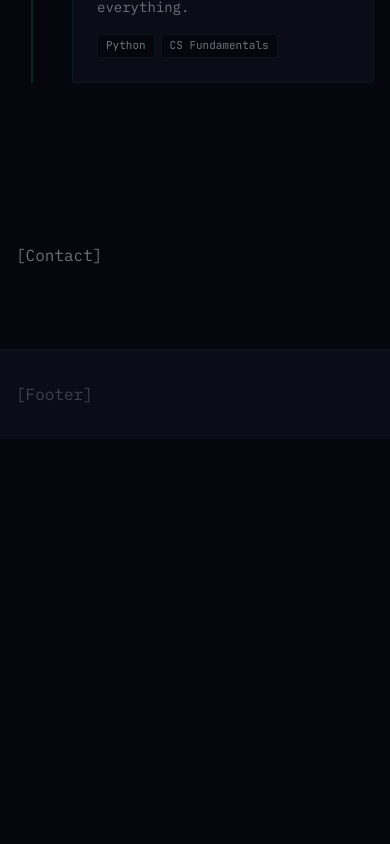
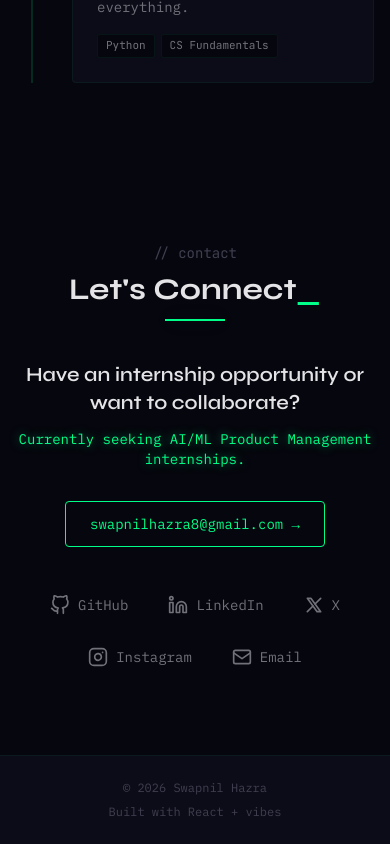
Before and after one commit to Swapnil-bo/Portfolio, a React (Vite) app: page / in a window 390 px wide. Shown: the part 8450-9294 px from the top of the page. Before the commit the page ends 8889 px from the top, so only its background shows below. Built offline with nearby package versions, Linux system fonts and the light colour scheme.

Commit message:
feat: contact and footer

```diff
--- a/src/components/Contact.jsx
+++ b/src/components/Contact.jsx
@@ -1,7 +1,186 @@
+import { useState } from 'react'
+import { motion } from 'framer-motion'
+
+const socials = [
+  {
+    label: 'GitHub',
+    href: 'https://github.com/Swapnil-bo',
+    icon: (
+      <svg width="20" height="20" viewBox="0 0 24 24" fill="none" stroke="currentColor" strokeWidth="2" strokeLinecap="round" strokeLinejoin="round">
+        <path d="M9 19c-5 1.5-5-2.5-7-3m14 6v-3.87a3.37 3.37 0 0 0-.94-2.61c3.14-.35 6.44-1.54 6.44-7A5.44 5.44 0 0 0 20 4.77 5.07 5.07 0 0 0 19.91 1S18.73.65 16 2.48a13.38 13.38 0 0 0-7 0C6.27.65 5.09 1 5.09 1A5.07 5.07 0 0 0 5 4.77a5.44 5.44 0 0 0-1.5 3.78c0 5.42 3.3 6.61 6.44 7A3.37 3.37 0 0 0 9 18.13V22" />
+      </svg>
+    ),
+  },
+  {
+    label: 'LinkedIn',
+    href: 'https://www.linkedin.com/in/swapnil-hazra-4831322b7/',
+    icon: (
+      <svg width="20" height="20" viewBox="0 0 24 24" fill="none" stroke="currentColor" strokeWidth="2" strokeLinecap="round" strokeLinejoin="round">
+        <path d="M16 8a6 6 0 0 1 6 6v7h-4v-7a2 2 0 0 0-2-2 2 2 0 0 0-2 2v7h-4v-7a6 6 0 0 1 6-6z" />
+        <rect x="2" y="9" width="4" height="12" />
+        <circle cx="4" cy="4" r="2" />
+      </svg>
+    ),
+  },
+  {
+    label: 'X',
+    href: 'https://x.com/SwapnilHazra4',
+    icon: (
+      <svg width="20" height="20" viewBox="0 0 24 24" fill="none" stroke="currentColor" strokeWidth="2" strokeLinecap="round" strokeLinejoin="round">
+        <path d="M4 4l11.733 16h4.267l-11.733-16z" />
+        <path d="M4 20l6.768-6.768" />
+        <path d="M20 4l-6.768 6.768" />
+      </svg>
+    ),
+  },
+  {
+    label: 'Instagram',
+    href: 'https://instagram.com/swapnil_hazra_',
+    icon: (
+      <svg width="20" height="20" viewBox="0 0 24 24" fill="none" stroke="currentColor" strokeWidth="2" strokeLinecap="round" strokeLinejoin="round">
+        <rect x="2" y="2" width="20" height="20" rx="5" ry="5" />
+        <path d="M16 11.37A4 4 0 1 1 12.63 8 4 4 0 0 1 16 11.37z" />
+        <line x1="17.5" y1="6.5" x2="17.51" y2="6.5" />
+      </svg>
+    ),
+  },
+  {
+    label: 'Email',
+    href: 'mailto:swapnilhazra8@gmail.com',
+    icon: (
+      <svg width="20" height="20" viewBox="0 0 24 24" fill="none" stroke="currentColor" strokeWidth="2" strokeLinecap="round" strokeLinejoin="round">
+        <rect x="2" y="4" width="20" height="16" rx="2" />
+        <path d="M22 7l-10 7L2 7" />
+      </svg>
+    ),
+  },
+]
+
 function Contact() {
+  const [copied, setCopied] = useState(false)
+
+  const handleCopy = () => {
+    navigator.clipboard.writeText('swapnilhazra8@gmail.com')
+    setCopied(true)
+    setTimeout(() => setCopied(false), 2000)
+  }
+
   return (
-    <section id="contact" className="py-20 px-4">
-      <p className="font-mono text-text-secondary">[Contact]</p>
+    <section id="contact" className="py-20 px-4 md:px-8">
+      <div className="max-w-[600px] mx-auto">
+        {/* Section Header */}
+        <motion.div
+          className="mb-10 text-center"
+          initial={{ opacity: 0, y: 30 }}
+          whileInView={{ opacity: 1, y: 0 }}
+          viewport={{ once: true, amount: 0.1 }}
+          transition={{ duration: 0.4 }}
+        >
+          <p className="font-jetbrains text-sm mb-2" style={{ color: 'var(--text-ghost)' }}>
+            // contact
+          </p>
+          <h2 className="font-syne font-bold text-3xl md:text-4xl mb-3" style={{ color: 'var(--text-primary)' }}>
+            Let's Connect<span className="typed-cursor" />
+          </h2>
+          <div
+            className="w-[60px] h-[2px] glow-green mx-auto"
+            style={{ background: 'var(--neon-green)' }}
+          />
+        </motion.div>
+
+        {/* Headline */}
+        <motion.p
+          className="font-syne font-semibold text-xl md:text-2xl text-center mb-3"
+          style={{ color: 'var(--text-primary)' }}
+          initial={{ opacity: 0, y: 20 }}
+          whileInView={{ opacity: 1, y: 0 }}
+          viewport={{ once: true, amount: 0.1 }}
+          transition={{ duration: 0.4, delay: 0.1 }}
+        >
+          Have an internship opportunity or want to collaborate?
+        </motion.p>
+
+        {/* Subline */}
+        <motion.p
+          className="font-mono text-sm md:text-base text-center mb-8 text-glow"
+          style={{ color: 'var(--neon-green)' }}
+          initial={{ opacity: 0, y: 20 }}
+          whileInView={{ opacity: 1, y: 0 }}
+          viewport={{ once: true, amount: 0.1 }}
+          transition={{ duration: 0.4, delay: 0.15 }}
+        >
+          Currently seeking AI/ML Product Management internships.
+        </motion.p>
+
+        {/* Email CTA */}
+        <motion.div
+          className="flex justify-center mb-10 relative"
+          initial={{ opacity: 0, y: 20 }}
+          whileInView={{ opacity: 1, y: 0 }}
+          viewport={{ once: true, amount: 0.1 }}
+          transition={{ duration: 0.4, delay: 0.2 }}
+        >
+          <button
+            onClick={handleCopy}
+            className="relative font-mono text-sm md:text-base px-6 py-3 border rounded cursor-pointer transition-all duration-150"
+            style={{
+              color: 'var(--neon-green)',
+              borderColor: 'var(--neon-green)',
+              background: 'transparent',
+            }}
+            onMouseEnter={(e) => { e.currentTarget.style.background = 'rgba(0,255,136,0.08)' }}
+            onMouseLeave={(e) => { e.currentTarget.style.background = 'transparent' }}
+          >
+            swapnilhazra8@gmail.com →
+            {copied && (
+              <span
+                className="absolute -top-8 left-1/2 -translate-x-1/2 font-jetbrains text-xs px-2 py-1 rounded"
+                style={{
+                  background: 'var(--bg-elevated)',
+                  color: 'var(--neon-green)',
+                  whiteSpace: 'nowrap',
+                }}
+              >
+                ✓ Copied!
+              </span>
+            )}
+          </button>
+        </motion.div>
+
+        {/* Social links */}
+        <motion.div
+          className="flex flex-wrap justify-center gap-4"
+          initial={{ opacity: 0, y: 20 }}
+          whileInView={{ opacity: 1, y: 0 }}
+          viewport={{ once: true, amount: 0.1 }}
+          transition={{ duration: 0.4, delay: 0.25 }}
+        >
+          {socials.map(social => (
+            <a
+              key={social.label}
+              href={social.href}
+              target="_blank"
+              rel="noopener noreferrer"
+              aria-label={social.label}
+              className="flex items-center gap-2 font-mono text-sm px-3 py-2 rounded transition-all duration-150"
+              style={{ color: 'var(--text-secondary)' }}
+              onMouseEnter={(e) => {
+                e.currentTarget.style.color = 'var(--neon-green)'
+                e.currentTarget.style.transform = 'translateY(-2px)'
+                e.currentTarget.style.boxShadow = '0 0 20px rgba(0,255,136,0.15), 0 0 60px rgba(0,255,136,0.05)'
+              }}
+              onMouseLeave={(e) => {
+                e.currentTarget.style.color = 'var(--text-secondary)'
+                e.currentTarget.style.transform = 'translateY(0)'
+                e.currentTarget.style.boxShadow = 'none'
+              }}
+            >
+              {social.icon}
+              <span>{social.label}</span>
+            </a>
+          ))}
+        </motion.div>
+      </div>
     </section>
   )
 }
--- a/src/components/Footer.jsx
+++ b/src/components/Footer.jsx
@@ -1,7 +1,20 @@
 function Footer() {
   return (
-    <footer className="py-8 px-4 border-t border-border-dim bg-bg-surface">
-      <p className="font-mono text-text-ghost">[Footer]</p>
+    <footer
+      className="py-6 px-4 md:px-8 border-t"
+      style={{
+        background: 'var(--bg-surface)',
+        borderColor: 'var(--border-dim)',
+      }}
+    >
+      <div className="max-w-7xl mx-auto flex flex-col md:flex-row items-center justify-between gap-2">
+        <p className="font-mono text-xs" style={{ color: 'var(--text-ghost)' }}>
+          &copy; 2026 Swapnil Hazra
+        </p>
+        <p className="font-mono text-xs" style={{ color: 'var(--text-ghost)' }}>
+          Built with React + vibes
+        </p>
+      </div>
     </footer>
   )
 }
```
Also changed, not shown: .claude/settings.json.
